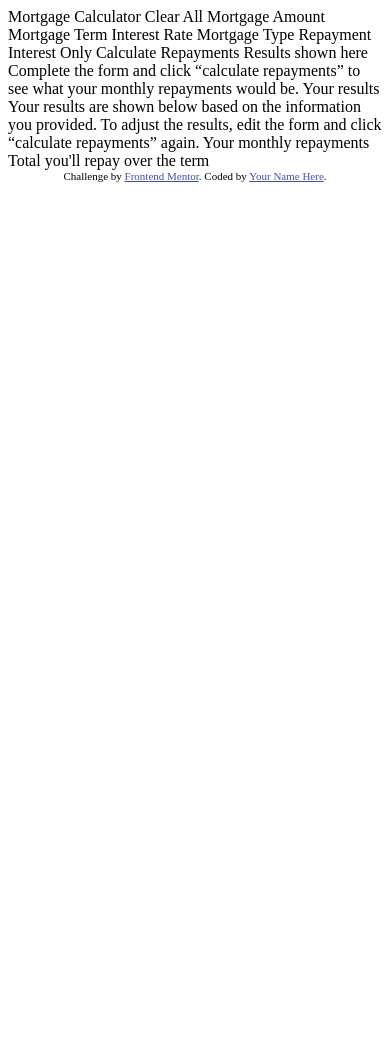
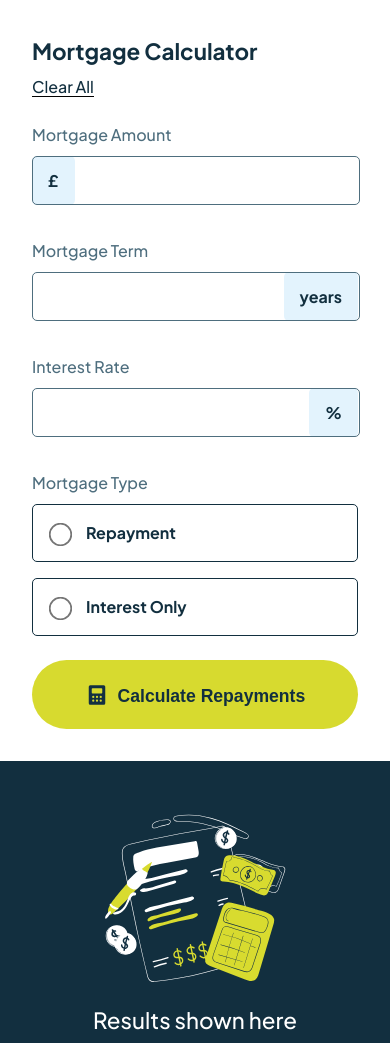
Before and after one commit to MalcolmSmalls/mortgage-repayment-calculator, a plain HTML site: page index.html in a window 390 px wide. Shown: the top 1043 px of the page. Before the commit the page ends 844 px from the top, so only its background shows below. Drawn offline with Linux system fonts and the light colour scheme.

Commit message:
Finish Mobile CSS - Inactive

```diff
--- a/index.html
+++ b/index.html
@@ -1,6 +1,10 @@
 <!DOCTYPE html>
 <html lang="en">
 <head>
+  <link rel="preconnect" href="https://fonts.googleapis.com">
+<link rel="preconnect" href="https://fonts.gstatic.com" crossorigin>
+<link href="https://fonts.googleapis.com/css2?family=Plus+Jakarta+Sans:ital,wght@0,200..800;1,200..800&display=swap" rel="stylesheet">
+  <link rel="stylesheet" href="./styles/style.css">
   <meta charset="UTF-8">
   <meta name="viewport" content="width=device-width, initial-scale=1.0"> <!-- displays site properly based on user's device -->
 
@@ -15,47 +19,75 @@
   </style>
 </head>
 <body>
+  <div class="container">
+    <div class="left-div">
+      <form class="left-form">
+        <div class="flex-wrapper">
+          <h1 class="form-title">Mortgage Calculator</h1>
+          <span class="form-clear">Clear All</span>
+        </div>
 
-  Mortgage Calculator
-  Clear All
+        <label class="form-label" for="amount">Mortgage Amount</label>
+        <div class="input-container">
+          <input class="form-input form-amount" name="mortgageAmount" type="number" id="amount" required>
+          <div class="input-accent accent-left">£</div>
+        </div>
+        <div class="flex-wrapper">
+          <div class="combined-input">
+            <label class="form-label" for="term">Mortgage Term</label>
+            <div class="input-container">
+              <input class="form-input form-term" name="mortgageTerm" type="number" id="term" required>
+              <div class="input-accent accent-right">years</div>
+            </div>
+          </div>
 
-  Mortgage Amount
+          <div class="combined-input">
+            <label class="form-label" for="interest">Interest Rate</label>
+            <div class="input-container">
+              <input class="form-input form-interest" name="interestRate" type="number" id="interest" required>
+              <div class="input-accent accent-right">%</div>
+            </div>
+          </div>
 
-  Mortgage Term
 
-  Interest Rate
+        </div>
 
-  Mortgage Type
-  Repayment
-  Interest Only
 
-  Calculate Repayments
+        <label class="form-label" for="type">Mortgage Type</label>
+        <div class="radio-wrapper">
+          <input class="form-type" name="mortgageType" type="radio" id="type" value="repayment" required>Repayment
+        </div>
+        <div class="radio-wrapper mb-md">
+          <input class="form-type" name="mortgageType" type="radio" id="type" value="interest-only" required>Interest Only
+        </div>
+        <button class="form-btn" type="submit"><img src="./assets/images/icon-calculator.svg" alt="calculator icon">Calculate Repayments</button>
+     </form>
+    </div>
+    <div class="right-results">
+      <img src="./assets/images/illustration-empty.svg" alt="floating calculator illustration with other symbols of finance">
+      <h2 class="results-title">Results shown here</h2>
+      <p class="results-paragraph">Complete the form and click “calculate repayments” to see what
+        your monthly repayments would be.</p>
+    </div>
 
-  <!-- Empty results start -->
+  </div>
 
-  Results shown here
 
-  Complete the form and click “calculate repayments” to see what
-  your monthly repayments would be.
 
-  <!-- Empty results end -->
 
-  <!-- Completed results start -->
 
-  Your results
+
+
+  <!-- Your results
 
   Your results are shown below based on the information you provided.
   To adjust the results, edit the form and click “calculate repayments” again.
 
   Your monthly repayments
 
-  Total you'll repay over the term
+  Total you'll repay over the term -->
 
-  <!-- Completed results end -->
 
-  <div class="attribution">
-    Challenge by <a href="https://www.frontendmentor.io?ref=challenge">Frontend Mentor</a>.
-    Coded by <a href="#">Your Name Here</a>.
-  </div>
+
 </body>
 </html>
--- /dev/null
+++ b/styles/style.css
@@ -0,0 +1,166 @@
+html{
+    font-size: 16px;
+}
+
+body{
+    margin: 0;
+    display:flex;
+    flex-direction: column;
+    font-family: "Plus Jakarta Sans", sans-serif;
+    font-weight: 500;
+    color: hsl(202, 55%, 16%);
+    line-height: 1.7;
+}
+
+h1, h2, h3, h4, h5, p, div {
+    margin: 0;
+    font-weight: 500;
+}
+
+img {
+    display: inline-block;
+    max-width: 100%;
+}
+
+/* TYPOGRAPHY */
+
+.form-label{
+    margin-bottom:.5em;
+    color: hsl(200, 24%, 40%);
+}
+
+
+.right-results{
+    display: flex;
+    flex-direction:column;
+    align-items: center;
+    text-align: center;
+}
+
+.results-title, .form-title{
+    font-size:1.4rem;
+    margin-bottom:.3em;
+}
+
+.results-paragraph, .results-title{
+    color: hsl(203, 41%, 72%);
+}
+
+.results-title{
+    color: hsl(0, 0%, 100%);
+}
+
+
+/* LAYOUT */
+
+.left-form, .flex-wrapper, .combined-input{
+    display: flex;
+    flex-direction: column;
+}
+
+.left-div, .right-results{
+    padding: 2em;
+}
+.right-results{
+    padding-top:3em;
+    padding-bottom: 3em;
+    background: hsl(202, 55%, 16%);
+}
+
+.form-title, .radio-wrapper, .form-btn, .input-accent{
+    font-weight: 700;
+}
+
+.form-clear{
+    cursor: pointer;
+    margin-bottom: 1.5em;
+    align-self: start;
+    line-height:1.2;
+    border-bottom: 1px solid black;
+}
+
+.form-input{
+    border:1px solid hsl(200, 24%, 40%);
+    z-index: 20;
+    background-color: transparent;
+    position: relative;
+    width: 100%;
+    padding: 0;
+}
+
+.input-container{
+    position: relative;
+    height: 100%;
+    margin-bottom:2em;
+}
+
+.input-accent{
+
+    width: 2.3em;
+    justify-content: center;
+    position: absolute;
+    top: 0;
+    bottom: 0;
+    overflow:hidden;
+    display: flex;
+    align-items: center;
+    background-color: hsl(202, 86%, 94%);
+    z-index: 1;
+    width: max-content;
+    padding: 0 1em;
+}
+
+.accent-left{
+    left: 0;
+
+}
+.accent-right{
+    right: 0;
+}
+
+.radio-wrapper, .form-input{
+    height: 3.5em;
+}
+
+.radio-wrapper, .input-accent, .form-input{
+    border-radius:5px;
+}
+
+.radio-wrapper{
+    display: flex;
+    border: 1px solid hsl(202, 55%, 16%);
+    align-items: center;
+    gap: 1em;
+    margin-bottom: 1em;
+    padding-left:1em;
+}
+
+
+input[type="radio"]{
+    transform: scale(1.8)
+}
+
+.mb-md{
+    margin-bottom: 1.5em;
+}
+
+.form-btn, .radio-wrapper{
+    color: hsl(202, 55%, 16%)
+}
+
+.form-btn{
+    padding: 1.3em;
+    border-radius: 50px;
+    border: none;
+    background-color: hsl(61, 70%, 52%);
+    font-size:1.1rem;
+    display: flex;
+    justify-content: center;
+    align-items: flex-end;
+    gap: .5em;
+    cursor: pointer;
+}
+
+.results-paragraph{
+    width: 96%;
+}
```
